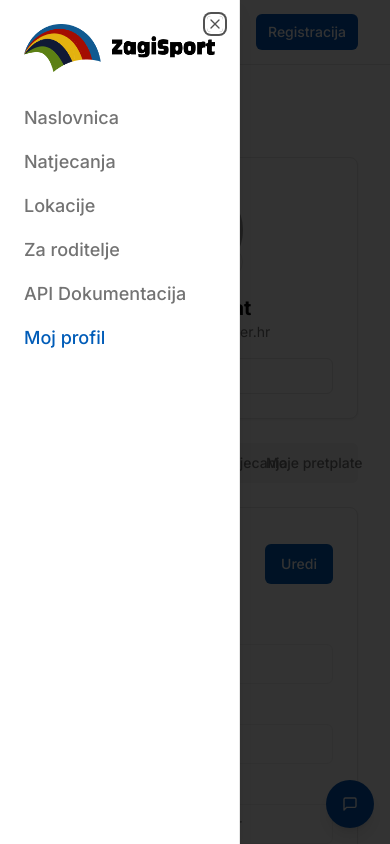
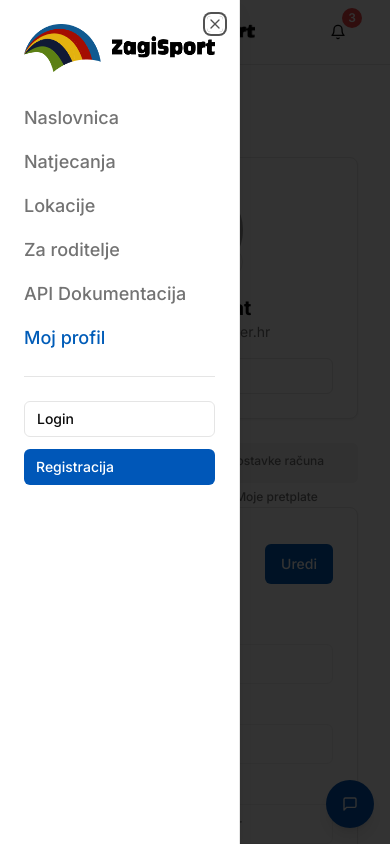
Before and after one commit to lukahabus/hackl-sport, a Next.js app: page /profil in a window 390 px wide. Both pictures are taken after a click on the button 41 px from the left and 32 px from the top of the page. Shown: the top 844 px of the page. Built offline with nearby package versions, Linux system fonts and the light colour scheme; grey boxes are pictures that could not be loaded.

Commit message:
feat: conditionally display login/register on navbar
Restore login/register links to main navbar for desktop view; keep in menu for mobile.

Co-authored-by: Luka Habuš <16125644+lukahabus@users.noreply.github.com>

```diff
--- a/app/profil/page.tsx
+++ b/app/profil/page.tsx
@@ -151,11 +151,19 @@ export default function ProfilPage() {
 
         <div className="space-y-6">
           <Tabs value={activeTab} onValueChange={setActiveTab}>
-            <TabsList className="grid w-full grid-cols-4">
-              <TabsTrigger value="osobni-podaci">Osobni podaci</TabsTrigger>
-              <TabsTrigger value="postavke">Postavke računa</TabsTrigger>
-              <TabsTrigger value="natjecanja">Moja natjecanja</TabsTrigger>
-              <TabsTrigger value="pretplate">Moje pretplate</TabsTrigger>
+            <TabsList className="w-full flex flex-wrap gap-2">
+              <TabsTrigger value="osobni-podaci" className="flex-1 text-xs sm:text-sm">
+                Osobni podaci
+              </TabsTrigger>
+              <TabsTrigger value="postavke" className="flex-1 text-xs sm:text-sm">
+                Postavke računa
+              </TabsTrigger>
+              <TabsTrigger value="natjecanja" className="flex-1 text-xs sm:text-sm">
+                Moja natjecanja
+              </TabsTrigger>
+              <TabsTrigger value="pretplate" className="flex-1 text-xs sm:text-sm">
+                Moje pretplate
+              </TabsTrigger>
             </TabsList>
 
             <TabsContent value="osobni-podaci" className="mt-6">
--- a/components/navbar.tsx
+++ b/components/navbar.tsx
@@ -57,6 +57,19 @@ export function Navbar() {
                   </Link>
                 ))}
               </nav>
+              <div className="mt-6 pt-6 border-t flex flex-col gap-3">
+                <Button variant="outline" size="sm" asChild className="justify-start">
+                  <Link href="/login">Login</Link>
+                </Button>
+                <Button
+                  variant="default"
+                  size="sm"
+                  className="bg-[#0057B8] text-white hover:bg-[#004494] justify-start"
+                  asChild
+                >
+                  <Link href="/registracija">Registracija</Link>
+                </Button>
+              </div>
             </SheetContent>
           </Sheet>
 
@@ -83,6 +96,7 @@ export function Navbar() {
 
         <div className="flex items-center gap-2">
           <NotificationCenter />
+          <div className="hidden lg:flex items-center gap-2">
             <Button variant="ghost" size="sm" asChild>
               <Link href="/login">Login</Link>
             </Button>
@@ -91,6 +105,7 @@ export function Navbar() {
             </Button>
           </div>
         </div>
+      </div>
     </header>
   )
 }
```
Lines whose indentation alone changed are shown as unchanged.
